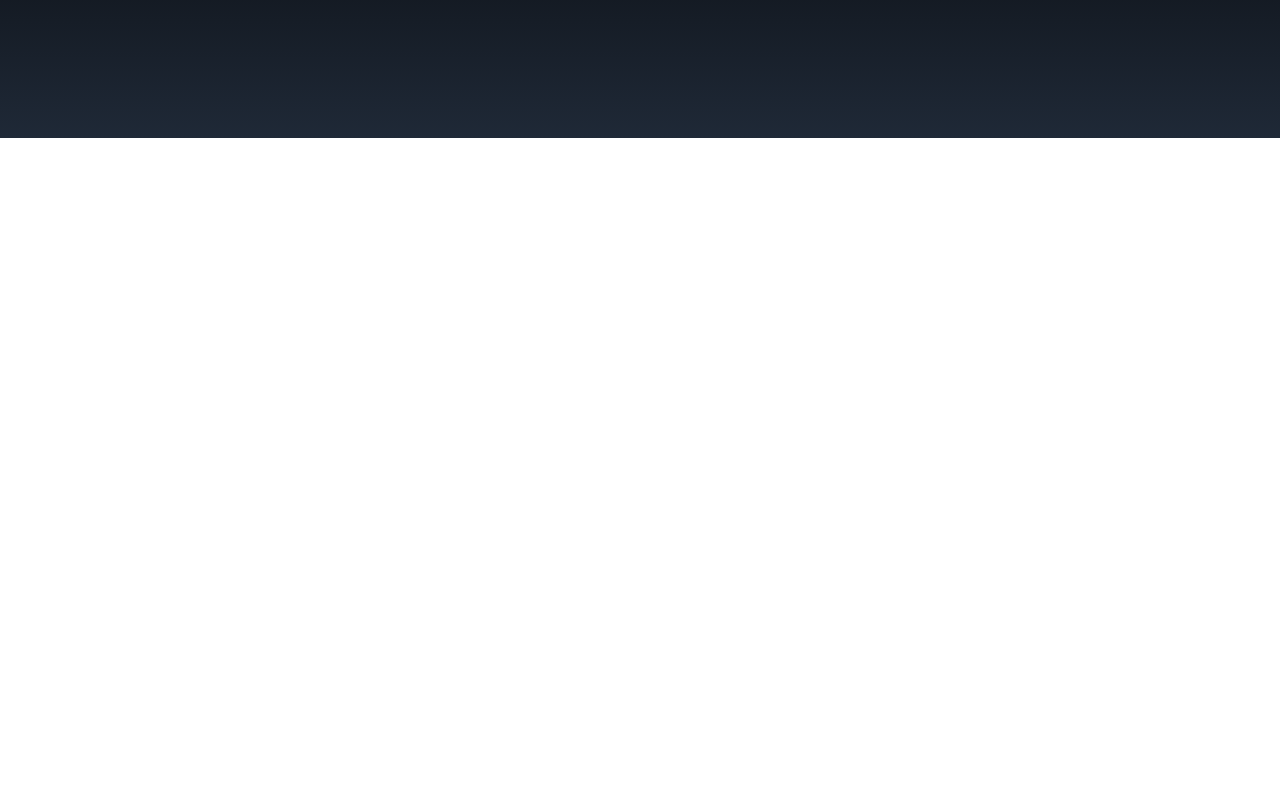
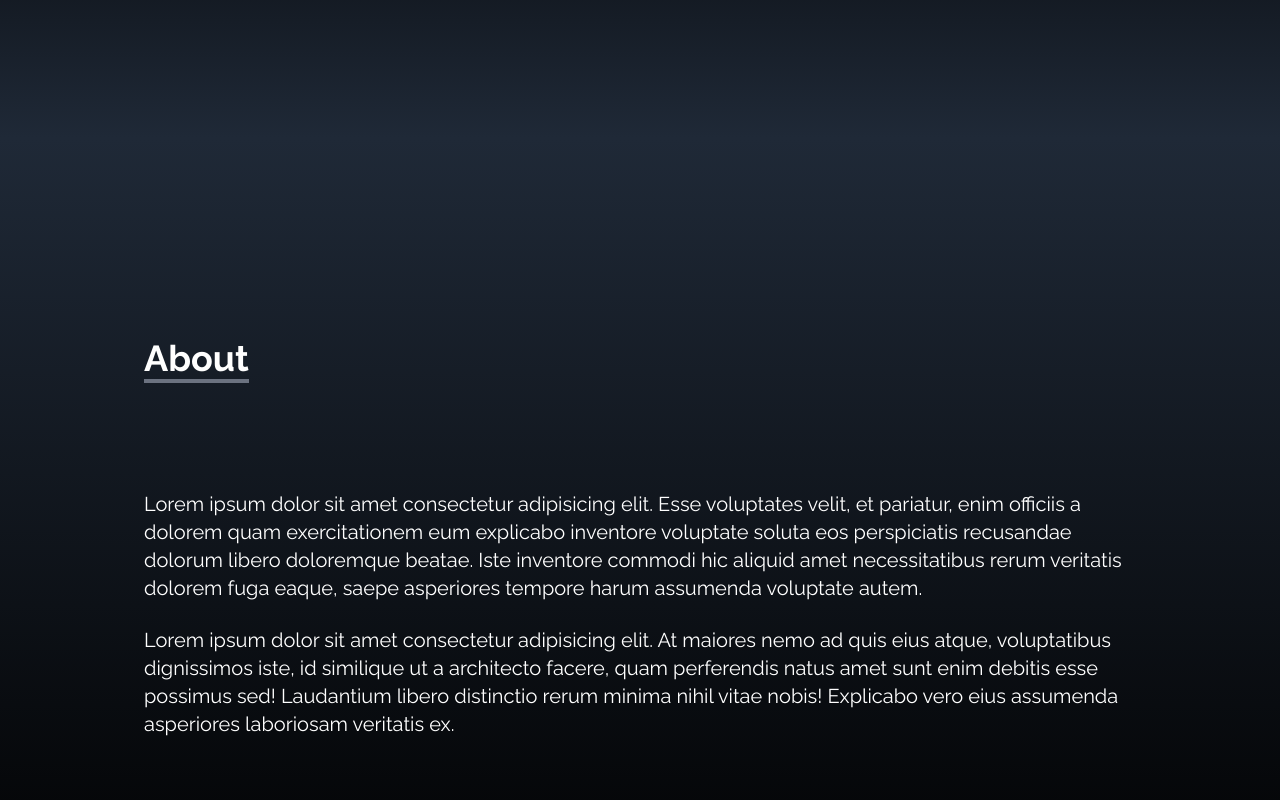
Before and after one commit to Lautaro124/Portfolio, a React (Vite) app: page / in a window 1280 px wide. Shown: the part 662-1462 px from the top of the page. Before the commit the page ends 800 px from the top, so only its background shows below. Built offline with nearby package versions, Linux system fonts and the light colour scheme.

Commit message:
About added

```diff
--- a/src/App.tsx
+++ b/src/App.tsx
@@ -1,4 +1,5 @@
 import './App.css'
+import About from './components/About/About'
 import Home from './components/Home/Home'
 import NabBar from './components/NavBar/NabBar'
 import SocialLinks from './components/SocialLinks/SocialLinks'
@@ -10,6 +11,7 @@ function App() {
       <NabBar />
       <Home />
       <SocialLinks />
+      <About />
     </div>
   )
 }
--- /dev/null
+++ b/src/components/About/About.tsx
@@ -0,0 +1,22 @@
+import React from 'react'
+
+const About = () => {
+  return (
+    <div className=' w-full h-screen bg-gradient-to-b from-gray-800 to-black text-white'>
+      <div className=' max-w-screen-lg p-4 mx-auto flex flex-col justify-center w-full h-full'>
+        <div className='pb-8'>
+          <p className='text-4xl font-bold inline border-b-4 border-gray-500'>About</p>
+        </div>
+        <p className='text-xl mt-20'>
+          Lorem ipsum dolor sit amet consectetur adipisicing elit. Esse voluptates velit, et pariatur, enim officiis a dolorem quam exercitationem eum explicabo inventore voluptate soluta eos perspiciatis recusandae dolorum libero doloremque beatae. Iste inventore commodi hic aliquid amet necessitatibus rerum veritatis dolorem fuga eaque, saepe asperiores tempore harum assumenda voluptate autem.
+        </p>
+        <br />
+        <p className='text-xl'>
+          Lorem ipsum dolor sit amet consectetur adipisicing elit. At maiores nemo ad quis eius atque, voluptatibus dignissimos iste, id similique ut a architecto facere, quam perferendis natus amet sunt enim debitis esse possimus sed! Laudantium libero distinctio rerum minima nihil vitae nobis! Explicabo vero eius assumenda asperiores laboriosam veritatis ex.
+        </p>
+      </div>
+    </div>
+  )
+}
+
+export default About
--- a/src/components/NavBar/NabBar.tsx
+++ b/src/components/NavBar/NabBar.tsx
@@ -7,7 +7,7 @@ const NabBar = () => {
   const [nav, setNav] = useState<boolean>(false)
 
   return (
-    <div className='flex justify-between items-center w-full px-4 h-20 text-white fixed'>
+    <div className='flex justify-between items-center w-full px-4 h-20 text-white fixed bg-black'>
       <h1 className="text-5xl font-signature ml-2">
         La
       </h1>
```
